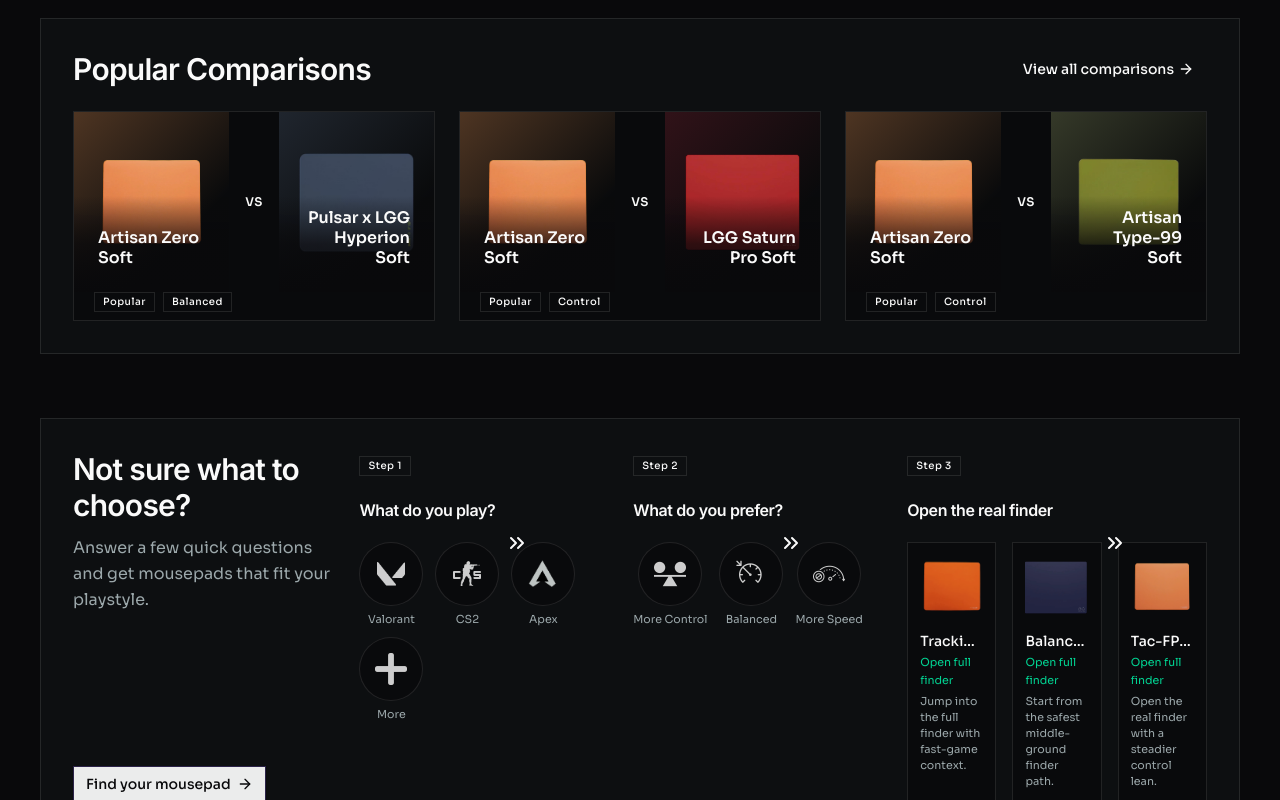
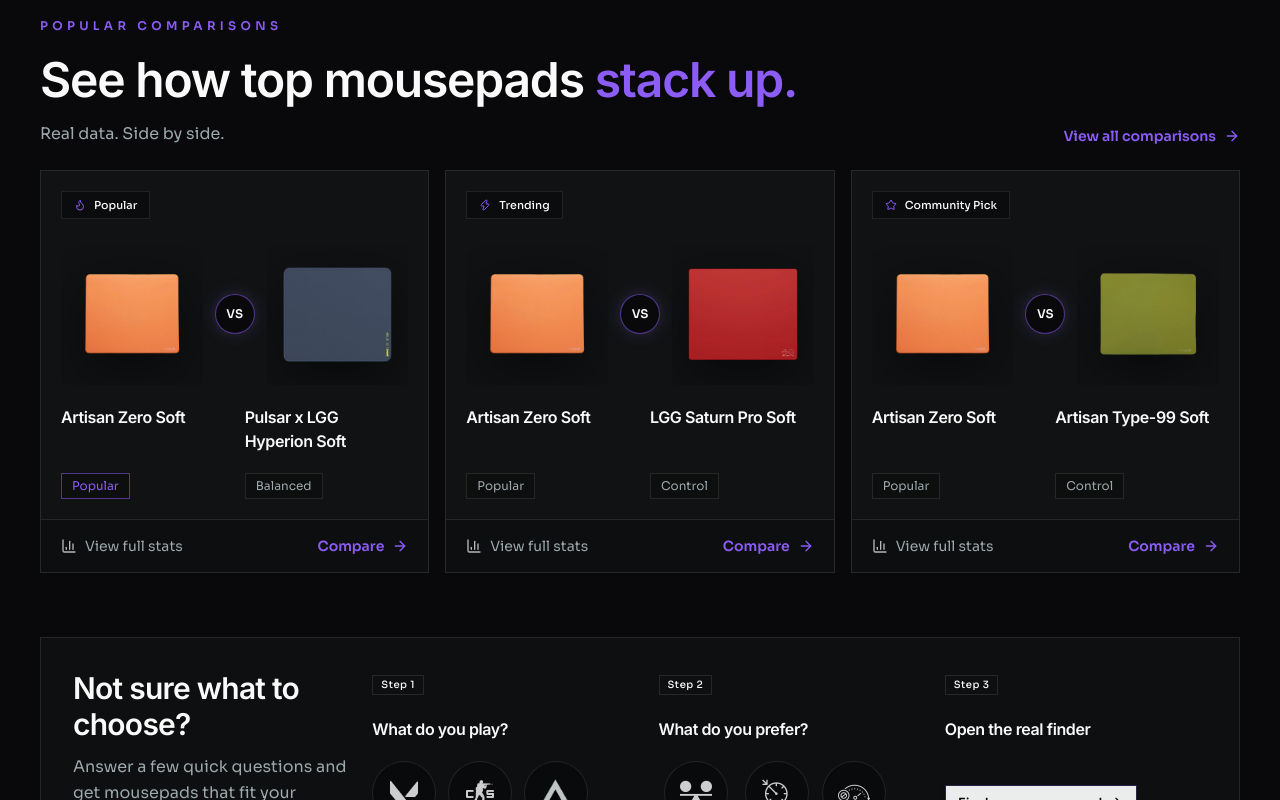
Before and after one commit to Hyperion147/fragbasic, a Next.js app: page / in a window 1280 px wide. Shown: the part 1480-2280 px from the top of the page. Built offline with nearby package versions, Linux system fonts and the light colour scheme.

Commit message:
updated finder and showcase on homepage

```diff
--- a/src/features/landing/finder-section.tsx
+++ b/src/features/landing/finder-section.tsx
@@ -1,6 +1,6 @@
 import Image from "next/image";
 import Link from "next/link";
-import { ArrowRight, ChevronsRight } from "lucide-react";
+import { ArrowRight } from "lucide-react";
 
 import { Badge } from "@/components/ui/badge";
 import { Button } from "@/components/ui/button";
@@ -50,7 +50,7 @@
 
 export function FinderSection() {
   return (
-    <section className="grid gap-6 rounded-2xl border border-border bg-card/40 p-6 md:p-8 lg:grid-cols-[1.05fr_1fr_1fr_1.2fr]">
+    <section className="grid gap-6 rounded-2xl border border-border bg-card/40 p-6 md:p-8 lg:grid-cols-[1.05fr_1fr_1fr_1fr]">
       <div className="flex flex-col justify-between">
         <div>
           <h2 className="text-3xl font-semibold tracking-tight">
@@ -61,12 +61,6 @@
             playstyle.
           </p>
         </div>
-        <Button asChild className="mt-6 w-fit">
-          <Link href="/mousepads/finder">
-            Find your mousepad
-            <ArrowRight className="size-4" />
-          </Link>
-        </Button>
       </div>
 
       <FinderStep label="Step 1" title="What do you play?">
@@ -92,33 +86,12 @@
       </FinderStep>
 
       <FinderStep label="Step 3" title="Open the real finder">
-        <div className="grid grid-cols-3 gap-3 md:gap-4">
-          {homeFinderCtas.map((card) => (
-            <Link
-              key={card.title}
-              href={card.href}
-              className="overflow-hidden rounded-xl border border-border bg-background/75 p-3 transition-colors hover:border-primary/55"
-            >
-              <div className="relative h-16 overflow-hidden rounded-lg">
-                <Image
-                  src={card.image}
-                  alt=""
-                  fill
-                  quality={35}
-                  sizes="(max-width: 768px) 30vw, 96px"
-                  className="object-cover opacity-90"
-                />
-              </div>
-              <p className="mt-3 truncate text-sm font-medium">{card.title}</p>
-              <p className="mt-0.5 text-[11px] text-emerald-400">
-                Open full finder
-              </p>
-              <p className="mt-1 text-[11px] leading-4 text-muted-foreground">
-                {card.body}
-              </p>
-            </Link>
-          ))}
-        </div>
+        <Button asChild className="mt-6 w-fit">
+          <Link href="/mousepads/finder">
+            Find your mousepad
+            <ArrowRight className="size-4" />
+          </Link>
+        </Button>
       </FinderStep>
     </section>
   );
@@ -141,7 +114,6 @@
       >
         {label}
       </Badge>
-      <ChevronsRight className="absolute top-20 right-20" />
       {title ? (
         <h3 className="mt-5 text-base font-semibold tracking-tight">{title}</h3>
       ) : null}
--- a/src/features/landing/pages-showcase-section.tsx
+++ b/src/features/landing/pages-showcase-section.tsx
@@ -1,4 +1,3 @@
-import Image from "next/image";
 import Link from "next/link";
 import {
   ArrowRight,
--- a/src/features/landing/popular-comparisons-section.tsx
+++ b/src/features/landing/popular-comparisons-section.tsx
@@ -1,10 +1,10 @@
 import Image from "next/image";
 import Link from "next/link";
+import { ArrowRight, BarChart3, Flame, Star, Zap } from "lucide-react";
 
 import { Badge } from "@/components/ui/badge";
 import { cn } from "@/lib/utils";
 
-import { SectionHeader } from "@/features/landing/section-header";
 import type { ComparisonPreview } from "@/features/landing/types";
 
 type Props = {
@@ -13,91 +13,174 @@
 
 export function PopularComparisonsSection({ comparisons }: Props) {
     return (
-    <section className="rounded-2xl border border-border bg-card/40 p-6 md:p-8">
-      <SectionHeader
-        title="Popular Comparisons"
+        <section className="space-y-6">
+            <div className="flex flex-col justify-between gap-5 md:flex-row md:items-end">
+                <div>
+                    <p className="text-xs font-semibold uppercase tracking-[0.36em] text-[color:var(--brand-hover)]">
+                        Popular comparisons
+                    </p>
+                    <h2 className="mt-4 max-w-4xl text-4xl font-semibold leading-tight tracking-tight md:text-5xl">
+                        See how top mousepads{" "}
+                        <span className="text-[color:var(--brand-hover)]">
+                            stack up.
+                        </span>
+                    </h2>
+                    <p className="mt-3 text-base text-muted-foreground">
+                        Real data. Side by side.
+                    </p>
+                </div>
+
+                <Link
                     href="/mousepads/compare"
-        action="View all comparisons"
+                    className="group inline-flex w-fit items-center gap-2 text-sm font-semibold text-[color:var(--brand-hover)] transition-colors hover:text-foreground"
+                >
+                    View all comparisons
+                    <ArrowRight className="size-4 transition-transform" />
+                </Link>
+            </div>
+
+            <div className="grid gap-4 lg:grid-cols-3">
+                {comparisons.map((comparison, index) => (
+                    <ComparisonCard
+                        key={comparison.slug}
+                        comparison={comparison}
+                        index={index}
                     />
-      <div className="mt-6 grid gap-4 md:grid-cols-3 md:gap-6">
-        {comparisons.map((comparison) => (
-          <Link
-            key={comparison.slug}
-            href={`/mousepads/compare/${comparison.slug}`}
-            className="group grid min-h-[148px] grid-cols-[1fr_auto_1fr] overflow-hidden rounded-xl border border-border bg-background/70 transition-colors hover:border-primary/55"
-          >
-            <CompareSide
-              name={comparison.leftName}
-              image={comparison.leftImage}
-              color={comparison.leftColor}
-            />
-            <div className="z-10 flex items-center justify-center px-4">
-              <span className="rounded-full text-xs font-semibold tracking-[0.5px]">
-                VS
-              </span>
-            </div>
-            <CompareSide
-              name={comparison.rightName}
-              image={comparison.rightImage}
-              color={comparison.rightColor}
-              align="right"
-            />
-            <div className="col-span-3 flex gap-2 px-5 pb-2">
-              {comparison.tags.map((tag) => (
-                <Badge
-                  key={tag}
-                  variant="outline"
-                  className="rounded-md text-[10px] tracking-[0.5px]"
-                >
-                  {tag}
-                </Badge>
-              ))}
-            </div>
-          </Link>
                 ))}
             </div>
         </section>
     );
 }
 
-function CompareSide({
+function ComparisonCard({
+    comparison,
+    index,
+}: {
+    comparison: ComparisonPreview;
+    index: number;
+}) {
+    const badge = cardBadges[index % cardBadges.length];
+    const [leftTag = "Popular", rightTag = "Balanced"] = comparison.tags;
+    const Icon = badge.icon;
+
+    return (
+        <Link
+            href={`/mousepads/compare/${comparison.slug}`}
+            className={cn(
+                "group overflow-hidden rounded-xl border border-border bg-card/55 transition-colors hover:border-[color:color-mix(in_srgb,var(--brand-hover)_58%,transparent)] hover:shadow-[0_0_28px_color-mix(in_srgb,var(--brand-glow)_12%,transparent)]",
+            )}
+        >
+            <div className="p-5">
+                <Badge
+                    variant="outline"
+                    className="h-7 gap-2 rounded-md border-border/90 bg-background/60 px-3 text-[11px]"
+                >
+                    <Icon className="size-3.5 text-[color:var(--brand-hover)]" />
+                    {badge.label}
+                </Badge>
+
+                <div className="mt-6 grid grid-cols-[1fr_auto_1fr] items-center gap-3">
+                    <ProductPreview
+                        name={comparison.leftName}
+                        image={comparison.leftImage}
+                        color={comparison.leftColor}
+                    />
+                    <span className="flex size-10 items-center justify-center rounded-full border border-[color:color-mix(in_srgb,var(--brand-hover)_55%,transparent)] bg-background text-xs font-semibold shadow-[0_0_18px_color-mix(in_srgb,var(--brand-glow)_20%,transparent)]">
+                        VS
+                    </span>
+                    <ProductPreview
+                        name={comparison.rightName}
+                        image={comparison.rightImage}
+                        color={comparison.rightColor}
+                    />
+                </div>
+
+                <div className="mt-5 grid grid-cols-2 gap-5">
+                    <MousepadName name={comparison.leftName} />
+                    <MousepadName name={comparison.rightName} />
+                </div>
+
+                <div className="mt-5 grid grid-cols-2 gap-5">
+                    <TagChip label={leftTag} active={index === 0} />
+                    <TagChip label={rightTag} />
+                </div>
+            </div>
+
+            <div className="flex items-center justify-between border-t border-border bg-background/36 px-5 py-4">
+                <span className="inline-flex items-center gap-2 text-sm text-muted-foreground">
+                    <BarChart3 className="size-4 text-foreground/72" />
+                    View full stats
+                </span>
+                <span className="inline-flex items-center gap-2 text-sm font-semibold text-[color:var(--brand-hover)]">
+                    Compare
+                    <ArrowRight className="size-4 transition-transform group-hover:translate-x-1" />
+                </span>
+            </div>
+        </Link>
+    );
+}
+
+function ProductPreview({
     name,
     image,
     color,
-  align,
 }: {
     name: string;
     image: string;
     color: string;
-  align?: "right";
 }) {
     return (
-    <div
-      className={cn(
-        "relative flex min-h-[180px] items-end overflow-hidden p-5 text-base font-semibold md:p-6",
-        align === "right" ? "justify-end text-right" : "",
-      )}
-    >
-      <div
-        className="absolute inset-0 opacity-30"
-        style={{
-          background: `linear-gradient(135deg, ${color}, transparent 70%)`,
-        }}
-      />
+        <div className="relative aspect-square overflow-hidden">
             <Image
                 src={image}
                 alt={name}
                 fill
-        sizes="(max-width: 768px) 100vw, 28vw"
-        className={cn(
-          "object-contain p-5 opacity-95 transition-transform duration-300 group-hover:scale-105",
-          align === "right" ? "object-right" : "object-left",
-        )}
+                sizes="(max-width: 1024px) 42vw, 12vw"
+                className="object-contain p-4 drop-shadow-[0_18px_24px_rgba(0,0,0,0.45)] transition-transform duration-300"
             />
-      <div className="absolute inset-x-0 bottom-0 h-24 bg-linear-to-t from-background via-background/75 to-transparent" />
-      <span className="relative z-10 max-w-[14ch] text-sm leading-5 font-semibold text-foreground md:text-base">
-        {name}
-      </span>
         </div>
     );
 }
+
+function MousepadName({ name }: { name: string }) {
+    return (
+        <h3 className="min-h-12 text-base font-semibold leading-6 tracking-tight text-foreground">
+            {name}
+        </h3>
+    );
+}
+
+function TagChip({
+    label,
+    active = false,
+}: {
+    label: string;
+    active?: boolean;
+}) {
+    return (
+        <span
+            className={cn(
+                "w-fit rounded-md border border-border bg-background/45 px-2.5 py-1 text-xs text-muted-foreground",
+                active &&
+                    "border-[color:color-mix(in_srgb,var(--brand-hover)_55%,transparent)] text-[color:var(--brand-hover)]",
+            )}
+        >
+            {label}
+        </span>
+    );
+}
+
+const cardBadges = [
+    {
+        label: "Popular",
+        icon: Flame,
+    },
+    {
+        label: "Trending",
+        icon: Zap,
+    },
+    {
+        label: "Community Pick",
+        icon: Star,
+    },
+] as const;
```
Also changed, not shown: src/app/globals.css (+0 -10 lines). Lines whose indentation alone changed are shown as unchanged.
